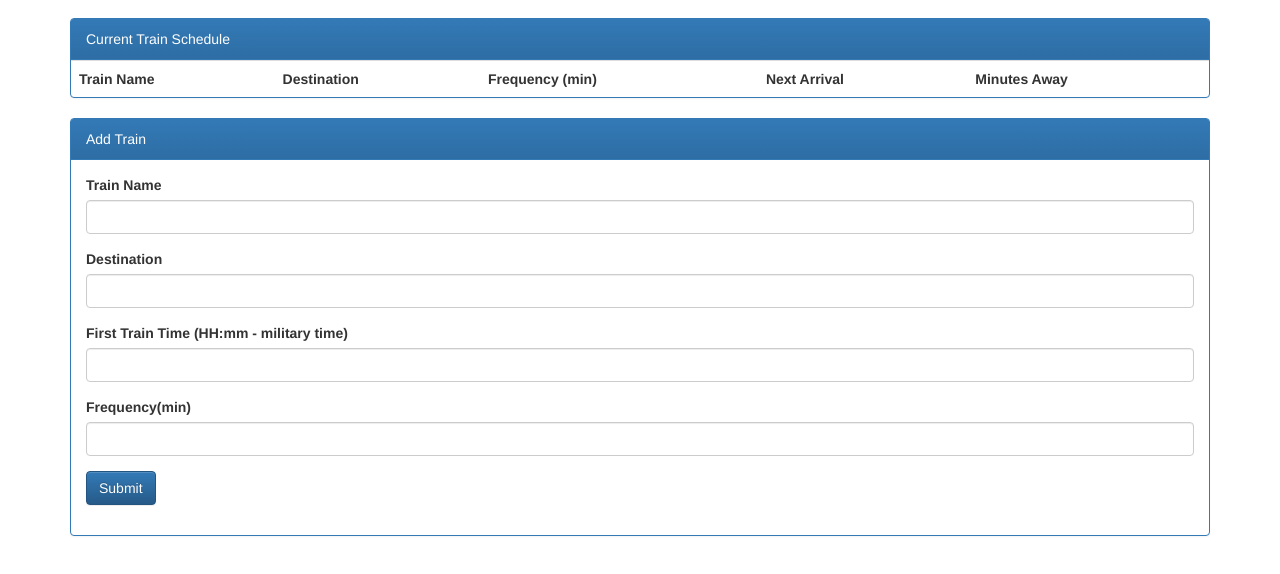
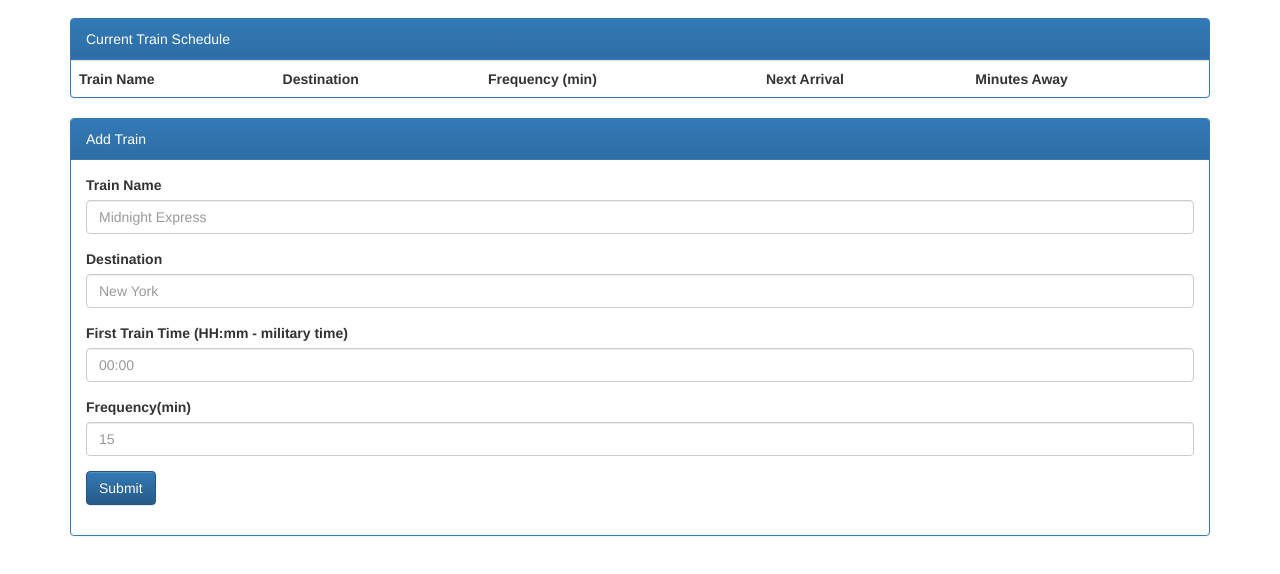
Before and after one commit to TimRCAnderson/Train-Schedule, a plain HTML site: page index.html in a window 1280 px wide. Shown: the part 102-676 px from the top of the page. Drawn offline with nearby package versions, Linux system fonts and the light colour scheme; no server answers.

Commit message:
removing console logs, minor changes.

```diff
--- a/index.html
+++ b/index.html
@@ -63,19 +63,19 @@
             <form id="train-form">
               <div class="form-group">
                 <label>Train Name</label>
-                <input id="train-name" class="form-control" type="text"/>
+                <input id="train-name" class="form-control" type="text" placeholder="Midnight Express" />
               </div>
               <div class="form-group">
                 <label>Destination</label>
-                <input id="destination" class="form-control" type="text"/>
+                <input id="destination" class="form-control" type="text" placeholder="New York"/>
               </div>
               <div class="form-group">
                 <label>First Train Time (HH:mm - military time)</label>
-                <input id="train-time" class="form-control" type="text"/>
+                <input id="train-time" class="form-control" type="text" placeholder="00:00"/>
               </div>
               <div class="form-group">
                 <label>Frequency(min)</label>
-                <input id="frequency" class="form-control" type="text"/>
+                <input id="frequency" class="form-control" type="text" placeholder="15"/>
               </div>
               <div class="form-group">
                 <input type="submit" value-"Submit" class="btn btn-primary"/>
```
Also changed, not shown: assets/javascript/script.js (+0 -12 lines).
